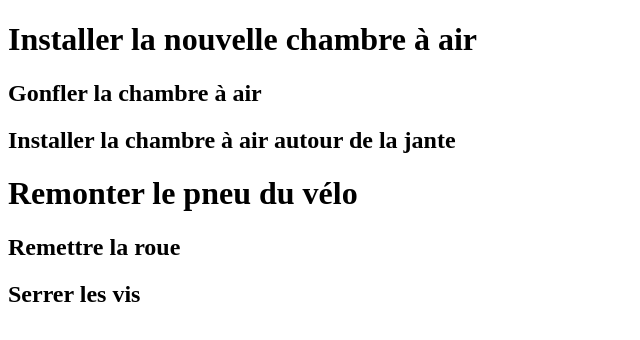
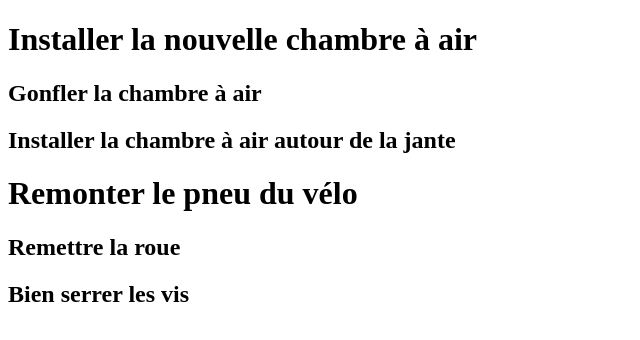
Before and after one commit to rocketyen/tpFusion, a plain HTML site: page index.html in a window 1280 px wide. Shown: the whole page, without its empty margins (0-640 px from the left). Drawn offline with Linux system fonts and the light colour scheme.

Commit message:
Modif des titres et sous-titres 1 et 2

```diff
--- a/index.html
+++ b/index.html
@@ -17,7 +17,7 @@
         <h2>Installer la chambre à air autour de la jante</h2>
     <h1>Remonter le pneu du vélo</h1>
         <h2>Remettre la roue</h2>
-        <h2>Serrer les vis</h2>
+        <h2>Bien serrer les vis</h2>
     <p></p>
     <p></p>
 </body>
```
